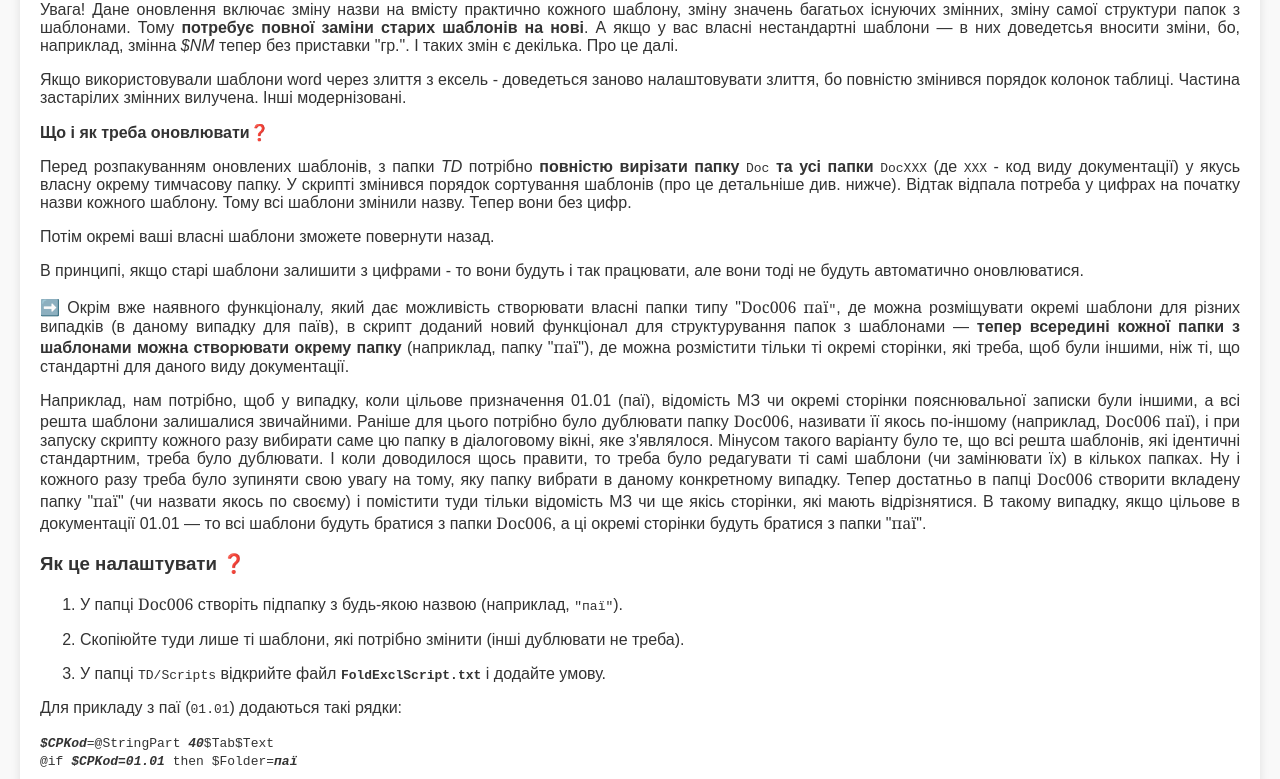
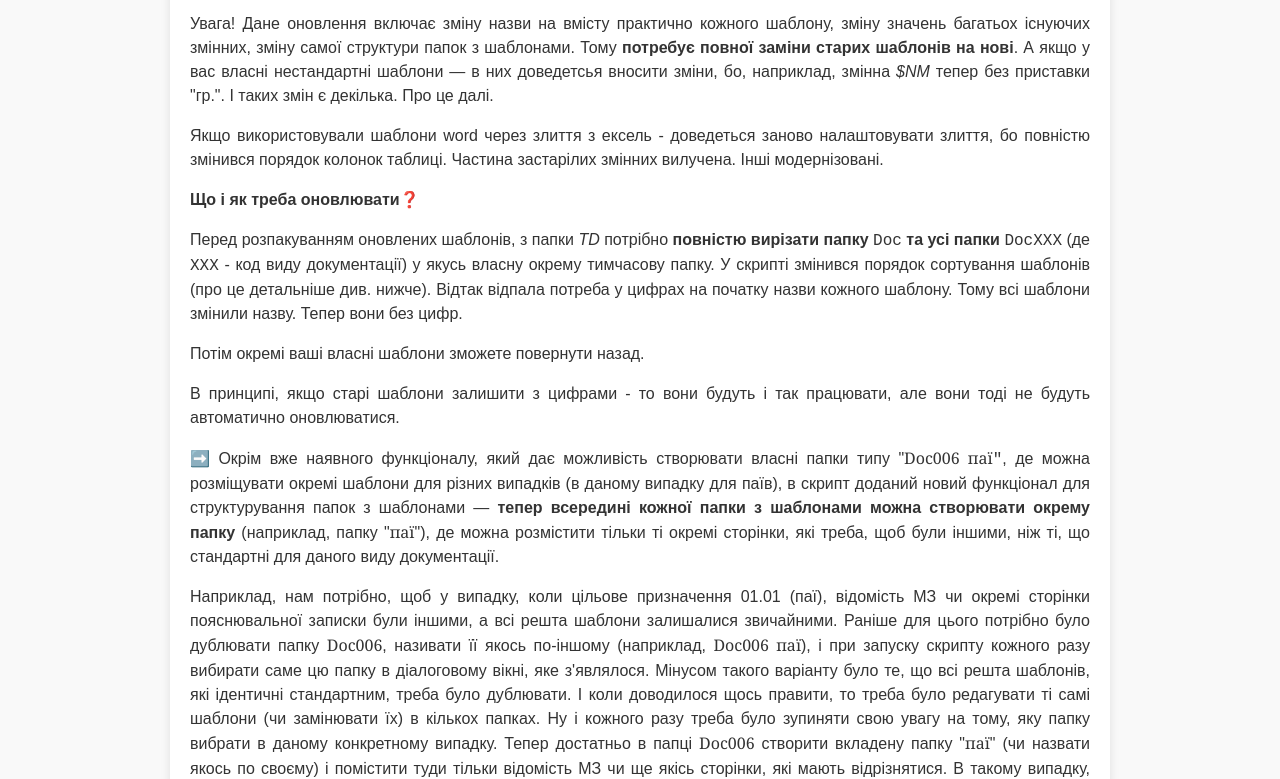
Before and after one commit to fendak/digitals, a plain HTML site: page scrDoc/WhatNew.html in a window 1280 px wide. Shown: the part 139-918 px from the top of the page. Drawn offline with Linux system fonts and the light colour scheme.

Commit message:
Update WhatNew.html

```diff
--- a/scrDoc/WhatNew.html
+++ b/scrDoc/WhatNew.html
@@ -6,6 +6,8 @@
   <style>
     body {
       font-family: Arial, sans-serif;
+      font-size: 16px; /* розмір шрифту */
+      line-height: 1.5; /* відстань між рядками для легшого читання */
       background: #f9f9f9;
       color: #333;
       margin: 0;
@@ -15,7 +17,7 @@
     }
 
     .container {
-      width: 1200px; /* бажана ширина сторінки */
+      max-width: 900px;  /* ширина для великих екранів */
       background: #fff;
       padding: 20px;
       box-shadow: 0 0 10px rgba(0,0,0,0.1); /* тінь для гарного вигляду */
```
